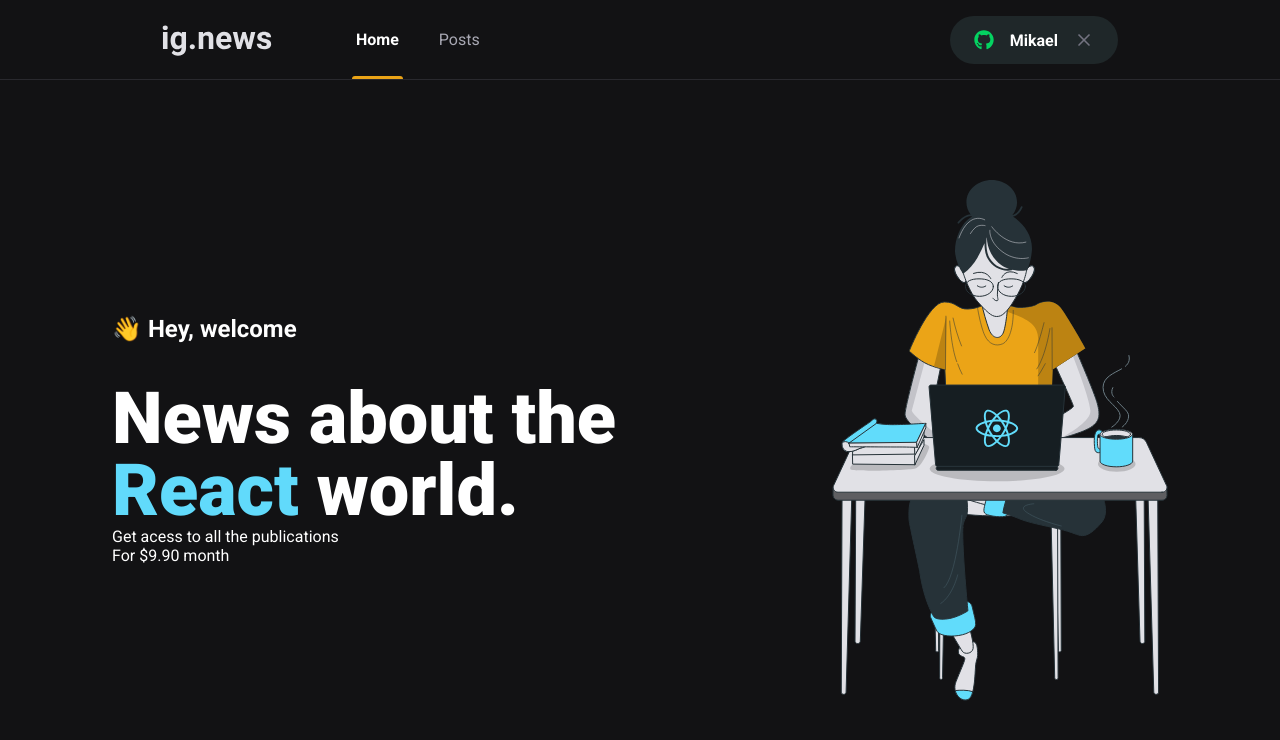
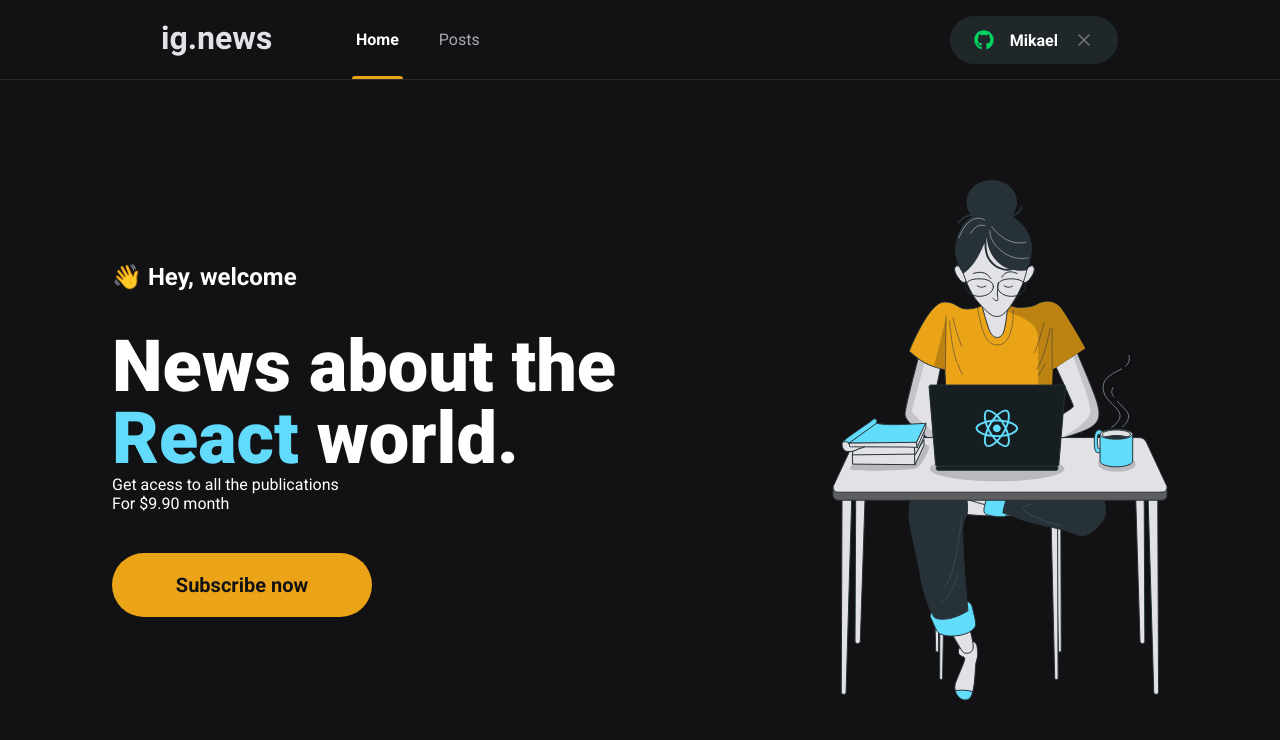
Before and after one commit to MikaelSantos1/ignews, a Next.js app: page / in a window 1280 px wide. Shown: the top 740 px of the page. Built offline with nearby package versions, Linux system fonts and the light colour scheme.

Commit message:
component buttonSubscribe

```diff
--- /dev/null
+++ b/src/components/SubscribeButton/index.tsx
@@ -0,0 +1,10 @@
+import styles from './styles.module.scss'
+export function SubscribeButton(){
+    return(
+        <button type="button"
+        className={styles.subscribeButton}
+        >
+            Subscribe now
+        </button>
+    )
+}
--- /dev/null
+++ b/src/components/SubscribeButton/styles.module.scss
@@ -0,0 +1,21 @@
+.subscribeButton{
+    height: 4rem;
+    width: 260px;
+    border: 0;
+    border-radius: 2rem;
+    background-color: var(--yellow-500);
+
+    color: var(--gray-900);
+    font-size: 1.25rem;
+    font-weight: bold;
+
+    display: flex;
+    align-items: center;
+    justify-content: center;
+
+    transition: filter 0.2s;
+
+    &:hover{
+        filter: brightness(0.8);
+    }
+}
--- a/src/pages/home.module.scss
+++ b/src/pages/home.module.scss
@@ -34,4 +34,8 @@
             }
         }
     }
+
+button{
+    margin-top: 2.5rem;
 }
+}
--- a/src/pages/index.tsx
+++ b/src/pages/index.tsx
@@ -1,4 +1,5 @@
 import Head from 'next/head'
+import { SubscribeButton } from '../components/SubscribeButton'
 import styles from './home.module.scss'
 
 export default function Home() {
@@ -16,6 +17,7 @@
           Get acess to all the publications <br />
           <span>For $9.90 month</span>
         </p>
+        <SubscribeButton/>
        </section>
        <img src="/images/avatar.svg" alt="girl coding" />
      </main>
```
